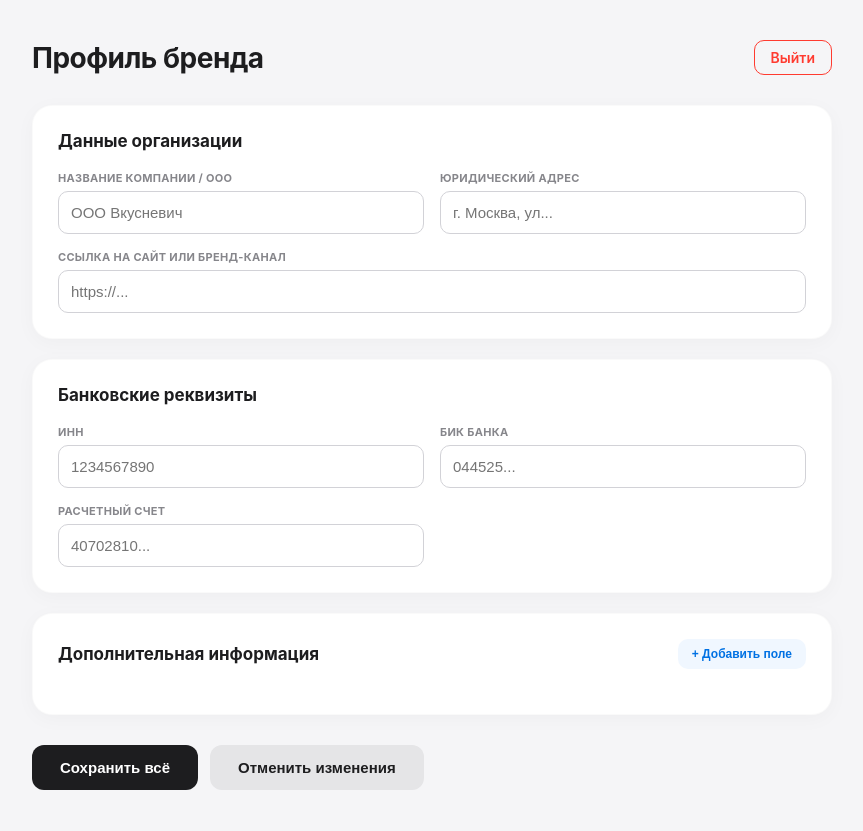
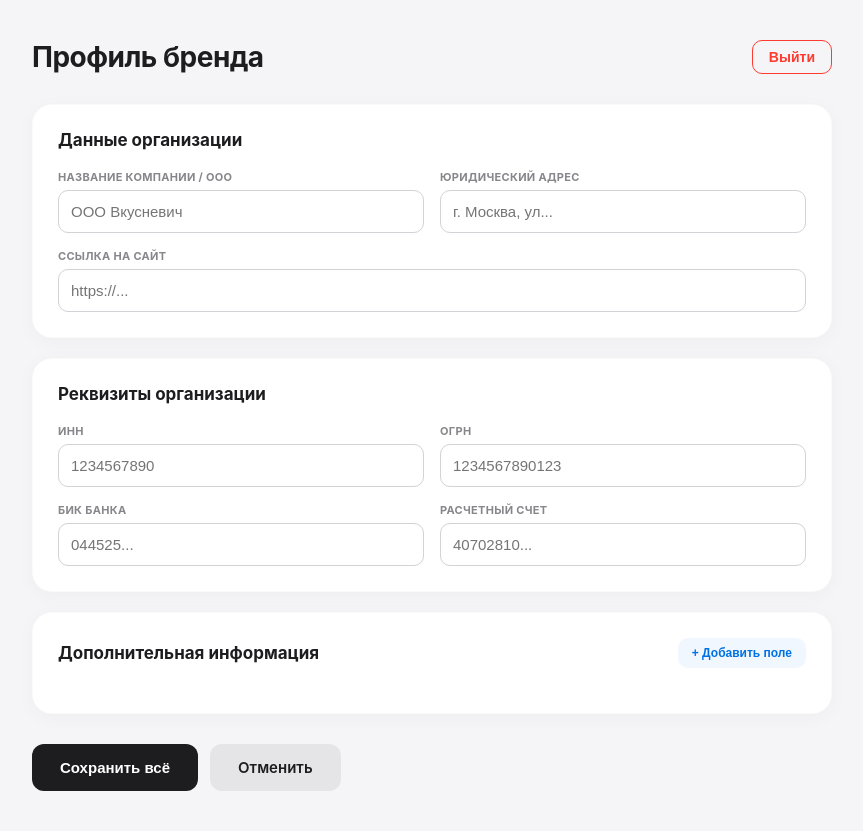
Before and after one commit to elenabri/Flow, a Django app: page /dashboard/ in a window 1280 px wide. Shown: the whole page, without its empty margins (208-1071 px from the left). Before the commit the page ends 790 px from the top, so only its background shows below. Run offline with Django 5.2, Linux system fonts and the light colour scheme; a user stored in the database is signed in; data comes from the database, SQL or seed files in the repository; data that the repository does not hold is empty.

Commit message:
Update dashboard.html

```diff
--- a/core/templates/core/dashboard.html
+++ b/core/templates/core/dashboard.html
@@ -21,7 +21,7 @@
         /* Header */
         .header-flex { display: flex; justify-content: space-between; align-items: center; margin-bottom: 30px; }
         h1 { font-size: 28px; font-weight: 700; margin: 0; letter-spacing: -0.5px; }
-        .logout-btn { color: var(--error); text-decoration: none; font-weight: 600; font-size: 14px; padding: 8px 16px; border: 1px solid var(--error); border-radius: 10px; transition: 0.2s; }
+        .logout-btn { color: var(--error); text-decoration: none; font-weight: 600; font-size: 14px; padding: 8px 16px; border: 1px solid var(--error); border-radius: 10px; transition: 0.2s; background: none; cursor: pointer;}
         .logout-btn:hover { background: var(--error); color: white; }
 
         /* Card Styles */
@@ -50,7 +50,7 @@
         .btn { padding: 14px 28px; border-radius: 12px; font-weight: 600; cursor: pointer; border: none; transition: 0.2s; font-size: 15px; }
         .btn-primary { background: var(--text-main); color: white; }
         .btn-primary:hover { opacity: 0.9; }
-        .btn-secondary { background: #e5e5e7; color: var(--text-main); }
+        .btn-secondary { background: #e5e5e7; color: var(--text-main); text-decoration: none; display: inline-block; text-align: center; }
 
         @media (max-width: 600px) {
             .info-grid { grid-template-columns: 1fr; }
@@ -63,12 +63,11 @@
 
 <div class="container">
     <div class="header-flex">
-        {% if user.role == 'blogger' %}
-            <h1>Кабинет блогера</h1>
-        {% else %}
-            <h1>Профиль бренда</h1>
-        {% endif %}
-        <a href="{% url 'logout' %}" class="logout-btn">Выйти</a>
+        <h1>{% if user.role == 'blogger' %}Кабинет блогера{% else %}Профиль бренда{% endif %}</h1>
+        <form action="{% url 'logout' %}" method="post" style="display:inline;">
+            {% csrf_token %}
+            <button type="submit" class="logout-btn">Выйти</button>
+        </form>
     </div>
 
     <form method="POST" action="{% url 'core:update_profile' %}">
@@ -81,11 +80,34 @@
                 <div class="info-grid">
                     <div class="info-item" style="grid-column: span 2;">
                         <label>YouTube Канал (ссылка)</label>
-                        <input type="url" name="channel_link" value="{{ user.channel_link }}" placeholder="https://youtube.com/@..." required>
+                        <input type="url" name="channel_link" value="{{ user.blogger_profile.channel_link }}" placeholder="https://youtube.com/@..." required>
                     </div>
                     <div class="info-item" style="grid-column: span 2;">
                         <label>Описание контента</label>
-                        <textarea name="channel_description" placeholder="Расскажите брендам, о чем ваш канал...">{{ user.channel_description }}</textarea>
+                        <textarea name="channel_description" placeholder="Расскажите брендам, о чем ваш канал...">{{ user.blogger_profile.channel_description }}</textarea>
+                    </div>
+                </div>
+            </div>
+
+            <!-- РЕКВИЗИТЫ БЛОГЕРА -->
+            <div class="card">
+                <div class="card-title">Банковские реквизиты</div>
+                <div class="info-grid">
+                    <div class="info-item">
+                        <label>ФИО получателя</label>
+                        <input type="text" name="bank_receiver" value="{{ user.blogger_profile.bank_receiver }}" placeholder="Иванов Иван Иванович">
+                    </div>
+                    <div class="info-item">
+                        <label>ИНН</label>
+                        <input type="text" name="inn" value="{{ user.blogger_profile.inn }}" placeholder="1234567890">
+                    </div>
+                    <div class="info-item">
+                        <label>БИК Банка</label>
+                        <input type="text" name="bik" value="{{ user.blogger_profile.bik }}" placeholder="044525...">
+                    </div>
+                    <div class="info-item">
+                        <label>Расчетный счет</label>
+                        <input type="text" name="account_number" value="{{ user.blogger_profile.account_number }}" placeholder="40702810...">
                     </div>
                 </div>
             </div>
@@ -96,50 +118,41 @@
                 <div class="info-grid">
                     <div class="info-item">
                         <label>Название компании / ООО</label>
-                        <input type="text" name="company_name" value="{{ user.company_name }}" placeholder="ООО Вкусневич" required>
+                        <input type="text" name="company_name" value="{{ user.advertiser_profile.company_name }}" placeholder="ООО Вкусневич" required>
                     </div>
                     <div class="info-item">
                         <label>Юридический адрес</label>
-                        <input type="text" name="legal_address" value="{{ user.legal_address }}" placeholder="г. Москва, ул...">
+                        <input type="text" name="legal_address" value="{{ user.advertiser_profile.legal_address }}" placeholder="г. Москва, ул...">
                     </div>
                     <div class="info-item" style="grid-column: span 2;">
-                        <label>Ссылка на сайт или бренд-канал</label>
-                        <input type="url" name="website" value="{{ user.website }}" placeholder="https://...">
+                        <label>Ссылка на сайт</label>
+                        <input type="url" name="website" value="{{ user.advertiser_profile.website }}" placeholder="https://...">
+                    </div>
+                </div>
+            </div>
+
+            <div class="card">
+                <div class="card-title">Реквизиты организации</div>
+                <div class="info-grid">
+                    <div class="info-item">
+                        <label>ИНН</label>
+                        <input type="text" name="inn" value="{{ user.advertiser_profile.inn }}" placeholder="1234567890">
+                    </div>
+                    <div class="info-item">
+                        <label>ОГРН</label>
+                        <input type="text" name="ogrn" value="{{ user.advertiser_profile.ogrn }}" placeholder="1234567890123">
+                    </div>
+                    <div class="info-item">
+                        <label>БИК Банка</label>
+                        <input type="text" name="bik" value="{{ user.advertiser_profile.bik }}" placeholder="044525...">
+                    </div>
+                    <div class="info-item">
+                        <label>Расчетный счет</label>
+                        <input type="text" name="account_number" value="{{ user.advertiser_profile.account_number }}" placeholder="40702810...">
                     </div>
                 </div>
             </div>
         {% endif %}
-
-        <!-- ОБЩАЯ СЕКЦИЯ: РЕКВИЗИТЫ -->
-        <div class="card">
-            <div class="card-title">Банковские реквизиты</div>
-            <div class="info-grid">
-                {% if user.role == 'blogger' %}
-                    <div class="info-item">
-                        <label>ФИО получателя</label>
-                        <input type="text" name="bank_receiver" value="{{ user.bank_receiver }}" placeholder="Елена Александровна П.">
-                    </div>
-                {% endif %}
-                <div class="info-item">
-                    <label>ИНН</label>
-                    <input type="text" name="inn" value="{{ user.inn }}" placeholder="1234567890">
-                </div>
-                <div class="info-item">
-                    <label>БИК Банка</label>
-                    <input type="text" name="bik" value="{{ user.bik }}" placeholder="044525...">
-                </div>
-                <div class="info-item">
-                    <label>Расчетный счет</label>
-                    <input type="text" name="account_number" value="{{ user.account_number }}" placeholder="40702810...">
-                </div>
-                {% if user.role == 'advertiser' %}
-                    <div class="info-item">
-                        <label>ОГРН</label>
-                        <input type="text" name="ogrn" value="{{ user.ogrn }}" placeholder="1234567890123">
-                    </div>
-                {% endif %}
-            </div>
-        </div>
 
         <!-- СЕКЦИЯ: ДОПОЛНИТЕЛЬНЫЕ ПОЛЯ -->
         <div class="card" id="custom-fields-card">
@@ -149,8 +162,8 @@
             </div>
 
             <div id="custom-fields-container">
-                <!-- Здесь могут быть уже сохраненные поля из БД (цикл Django) -->
-                {% for key, value in user.custom_data.items %}
+                {% if user.role == 'blogger' %}
+                    {% for key, value in user.blogger_profile.custom_data.items %}
                     <div class="custom-field-row">
                         <div class="info-item">
                             <label>Название</label>
@@ -163,30 +176,32 @@
                         <button type="button" class="remove-field" onclick="this.parentElement.remove()">×</button>
                     </div>
                     {% endfor %}
+                {% else %}
+                    {% for key, value in user.advertiser_profile.custom_data.items %}
+                    <div class="custom-field-row">
+                        <div class="info-item">
+                            <label>Название</label>
+                            <input type="text" name="custom_label[]" value="{{ key }}" required>
+                        </div>
+                        <div class="info-item">
+                            <label>Значение</label>
+                            <input type="text" name="custom_value[]" value="{{ value }}" required>
+                        </div>
+                        <button type="button" class="remove-field" onclick="this.parentElement.remove()">×</button>
+                    </div>
+                    {% endfor %}
+                {% endif %}
             </div>
         </div>
 
-        <!-- КНОПКИ -->
         <div class="edit-controls">
             <button type="submit" class="btn btn-primary">Сохранить всё</button>
-            <button type="button" class="btn btn-secondary" onclick="window.location.reload()">Отменить изменения</button>
+            <a href="{% url 'core:dashboard' %}" class="btn btn-secondary">Отменить</a>
         </div>
     </form>
 </div>
 
 <script>
-    // Простая проверка перед отправкой (опционально)
-document.querySelector('form').addEventListener('submit', function(e) {
-    const labels = document.querySelectorAll('input[name="custom_label[]"]');
-    const values = document.querySelectorAll('input[name="custom_value[]"]');
-
-    labels.forEach((el, i) => {
-        if (el.value.trim() === "" || values[i].value.trim() === "") {
-            // Если вдруг попало пустое поле, можем либо удалить его, либо предупредить
-            console.log("Пустое поле проигнорировано");
-        }
-    });
-});
     function addCustomField() {
         const container = document.getElementById('custom-fields-container');
         const row = document.createElement('div');
@@ -194,16 +209,15 @@ document.querySelector('form').addEventListener('submit', function(e) {
 
         row.innerHTML = `
             <div class="info-item">
-                <label>Название поля (напр. Telegram)</label>
+                <label>Название (напр. Telegram)</label>
                 <input type="text" name="custom_label[]" placeholder="Поле" required>
             </div>
             <div class="info-item">
-                <label>Содержимое</label>
+                <label>Значение</label>
                 <input type="text" name="custom_value[]" placeholder="Значение" required>
             </div>
             <button type="button" class="remove-field" onclick="this.parentElement.remove()">×</button>
         `;
-
         container.appendChild(row);
     }
 </script>
```
Lines whose indentation alone changed are shown as unchanged.
